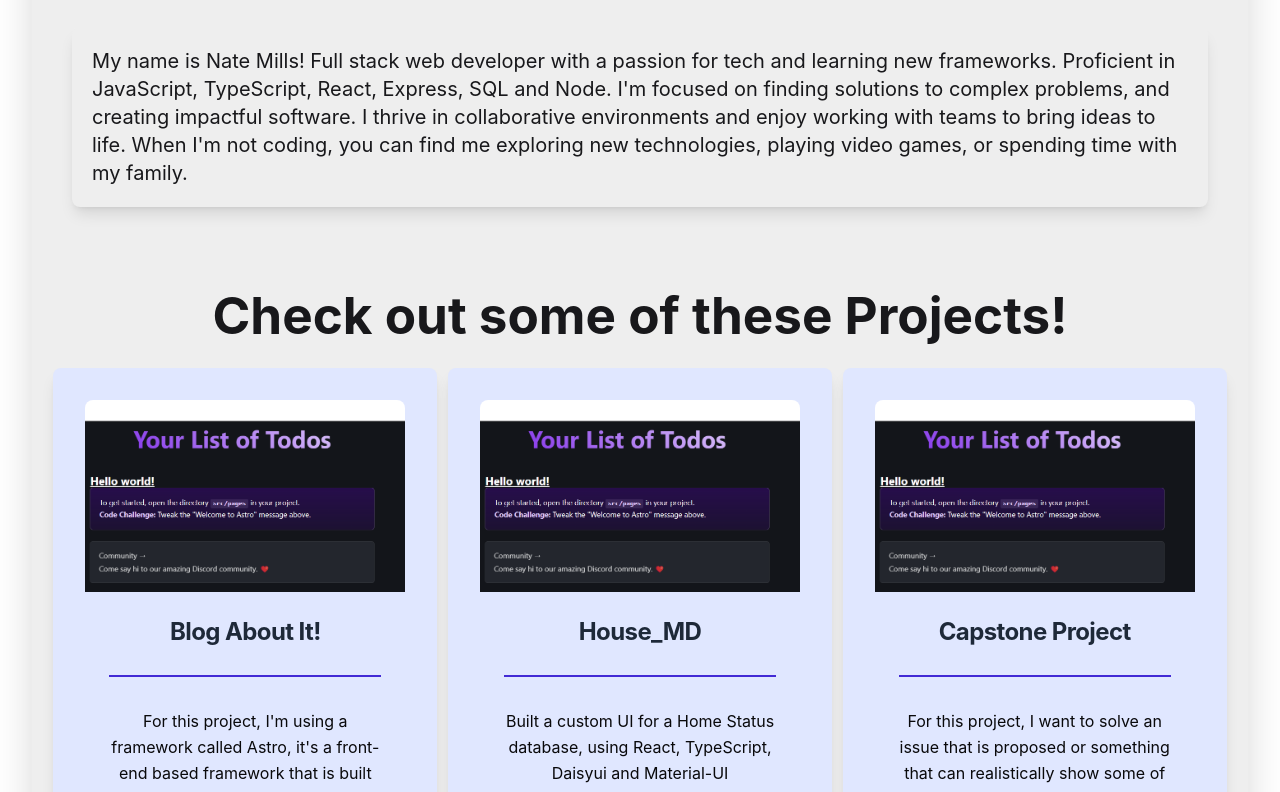
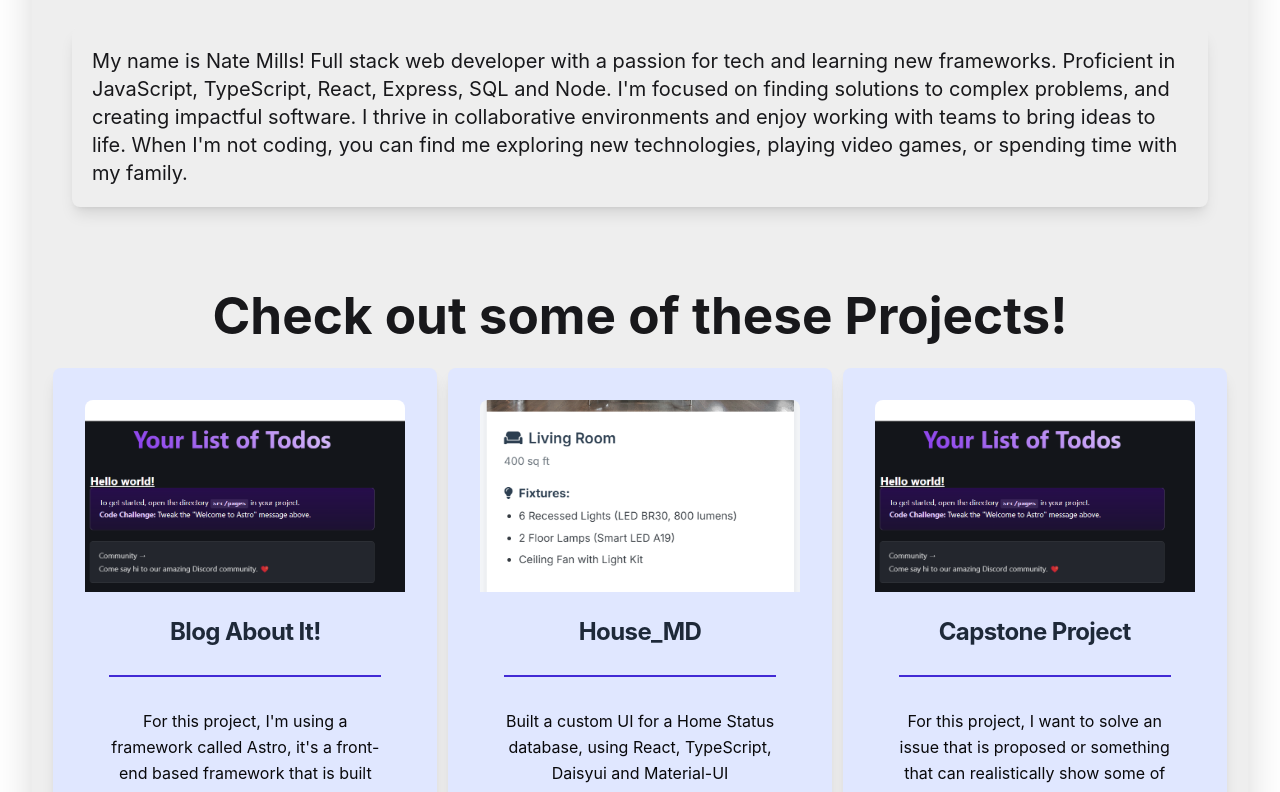
Before and after one commit to natemills018/natemills_portfolio, a React (Vite) app: page / in a window 1280 px wide. Shown: the part 397-1189 px from the top of the page. Built offline with nearby package versions, Linux system fonts and the light colour scheme.

Commit message:
Added housecure screenshoot

```diff
--- a/src/App.tsx
+++ b/src/App.tsx
@@ -73,7 +73,7 @@ function App() {
               btnTitle="Visit"
             />
             <ProjectCard
-              cardImageSrc="/images/Screenshot 2025-02-27 230844.png"
+              cardImageSrc="/images/House_Cure Living Room Card.png"
               title="House_MD"
               description="Built a custom UI for a Home Status database, using React, TypeScript, Daisyui and Material-UI"
               btnTitle="Visit"
```
Also changed, not shown: public/images/House_Cure Living Room Card.png (added).
